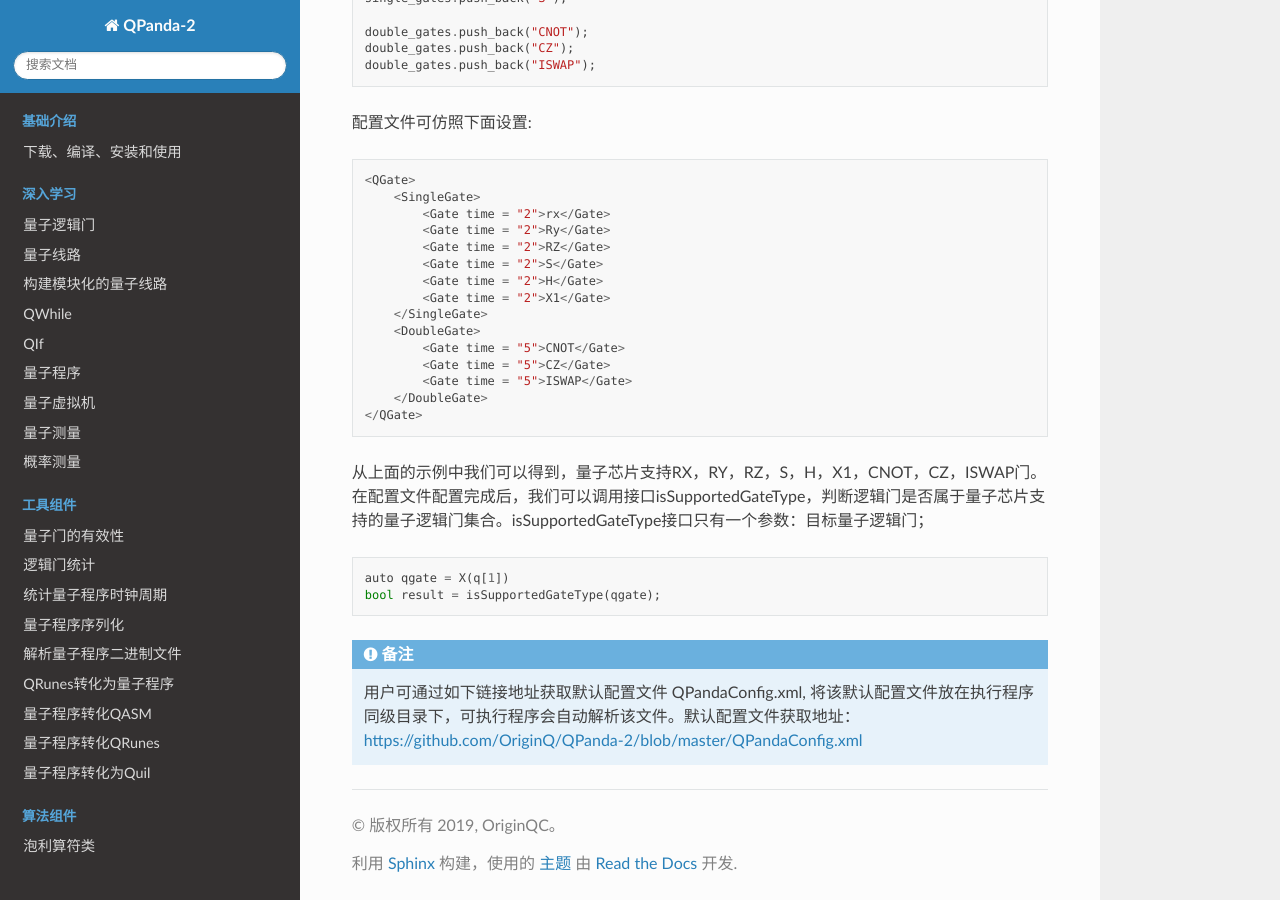
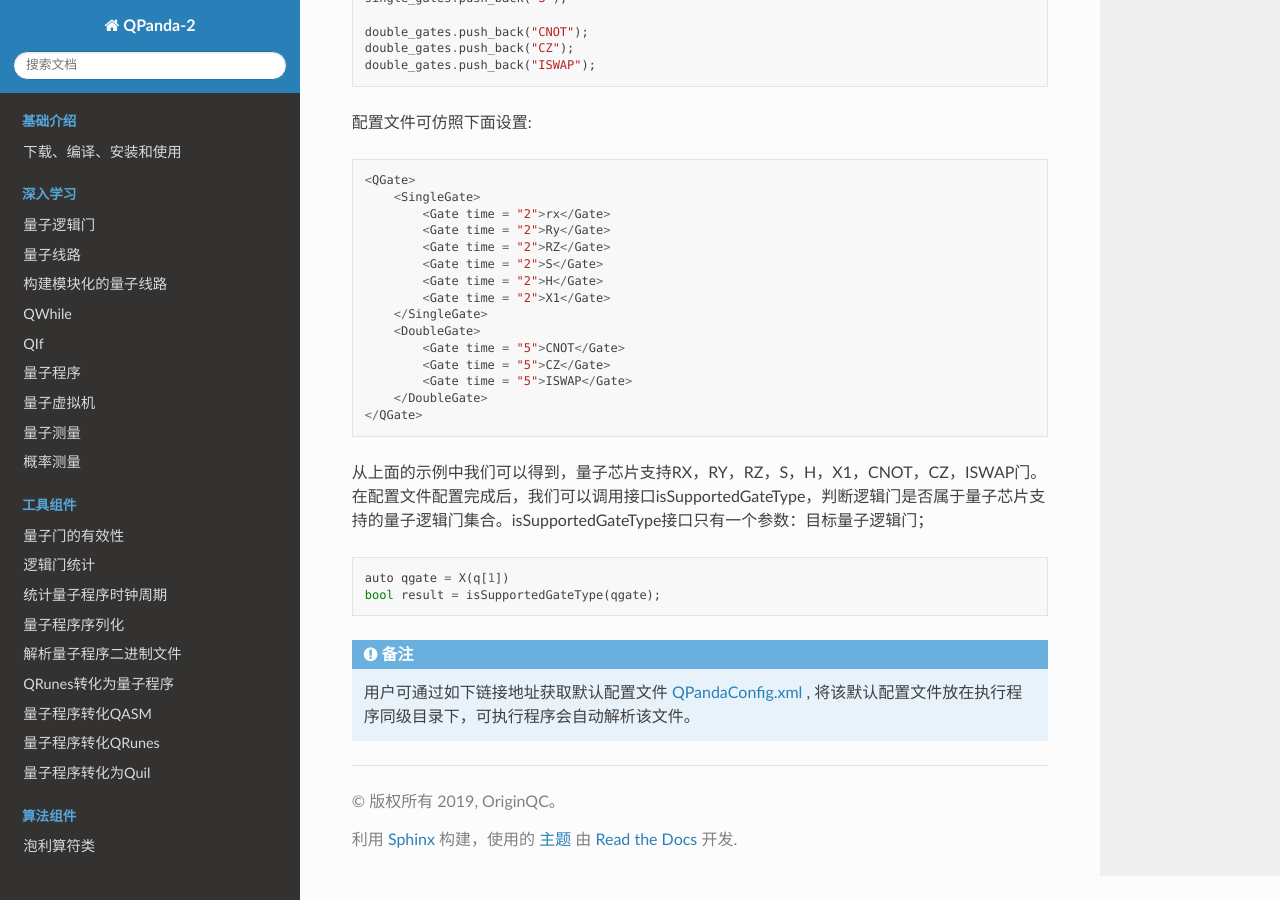
Before and after one commit to liye0005/QPanda-Toturial, a Sphinx documentation site: the page built from source/QCircuitInfo.rst, in a window 1280 px wide and 900 px high, scrolled down 3962 px. Built offline with Sphinx 7.4.7 and the Read the Docs theme 2.0.0, drawn with Linux system fonts in a browser that asks for light colours; pages that are not in the unit, such as notebooks, are missing from menus.

Commit message:
Update QCircuitInfo.rst

```diff
--- a/source/QCircuitInfo.rst
+++ b/source/QCircuitInfo.rst
@@ -180,4 +180,4 @@
     auto qgate = X(q[1])
     bool result = isSupportedGateType(qgate);
 
-.. note:: 用户可通过如下链接地址获取默认配置文件 QPandaConfig.xml, 将该默认配置文件放在执行程序同级目录下，可执行程序会自动解析该文件。默认配置文件获取地址：https://github.com/OriginQ/QPanda-2/blob/master/QPandaConfig.xml
+.. note:: 用户可通过如下链接地址获取默认配置文件 `QPandaConfig.xml <https://github.com/OriginQ/QPanda-2/blob/master/QPandaConfig.xml>`_ , 将该默认配置文件放在执行程序同级目录下，可执行程序会自动解析该文件。
```
